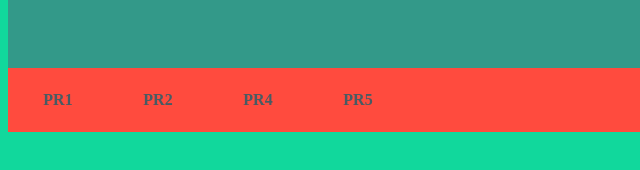
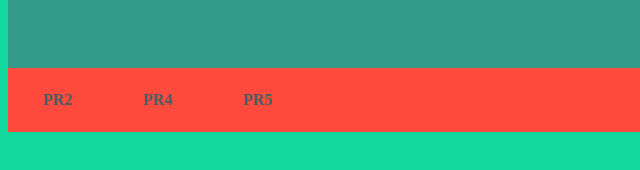
Before and after one commit to Ivam54/Ivam54.github.io, a plain HTML site: page index.html in a window 1280 px wide. Shown: the part 178-348 px from the top of the page, 0-640 px from the left. Drawn offline with Linux system fonts and the light colour scheme; files that its build step writes are made by us from their sources.

Commit message:
Update index.html

```diff
--- a/index.html
+++ b/index.html
@@ -12,7 +12,7 @@
 </header>
 <nav>
   <ul>
-    <li><a href="PW1/index.html">PR1</a></li>
+
     <li><a href="PW2/index.html">PR2</a></li>
     <li><a href="PW4/index.html">PR4</a></li>
     <li><a href="PW5/index.html">PR5</a></li>
```
